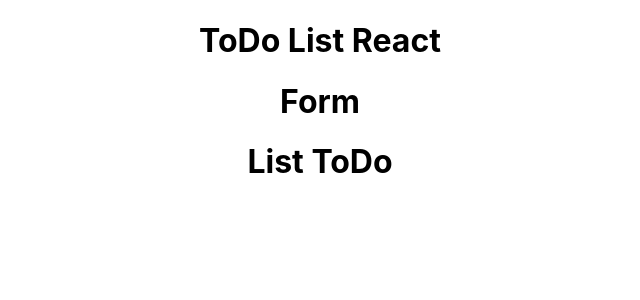
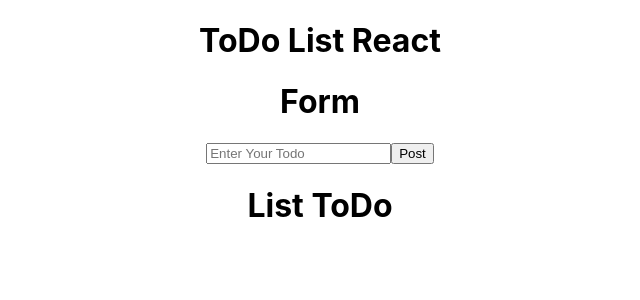
Before and after one commit to jawadalikhel/Projects, a React (Create React App) app in the folder todo-list-full-stack/: page / in a window 1280 px wide. Shown: the top 300 px of the page, without its empty margins (320-960 px from the left). Built offline with nearby package versions, Linux system fonts and the light colour scheme.

Commit message:
created the ListTodo component to display the todos

```diff
--- a/todo-list-full-stack/src/App.js
+++ b/todo-list-full-stack/src/App.js
@@ -13,6 +13,24 @@ class App extends Component {
     }
   }
 
+  addTodo = (todo) =>{
+    todo.id = Math.random();
+    const newTodo = [...this.state.todoArr, todo];
+    this.setState({
+      todoArr: newTodo
+    })
+    console.log(this.state, 'this is todo')
+  }
+
+  deleteTodo = (id) =>{
+    console.log(id, 'this is the DELETE id')
+    const removeTodo = this.state.todoArr.filter(todo =>{
+      return todo.id !== id
+    });
+    this.setState({
+      todoArr: removeTodo,
+    })
+  }
 
   render() {
     console.log(this.state, 'THIS IS THE STATE')
@@ -22,7 +40,7 @@ class App extends Component {
 
         <Form addTodo={this.addTodo}/>
 
-        <ListTodos />
+        <ListTodos showTodo={this.state.todoArr} DeleteTodo={this.deleteTodo}/>
       </div>
     );
   }
--- a/todo-list-full-stack/src/Form/index.js
+++ b/todo-list-full-stack/src/Form/index.js
@@ -1,10 +1,30 @@
 import React, {Component} from 'react';
 
 class Form extends Component{
+  state = {
+    inputTodo: ''
+  }
+  handleChange = (e) =>{
+    this.setState({
+      inputTodo: e.target.value
+    })
+  }
+
+  handleSubmit = (e) =>{
+    e.preventDefault();
+    this.props.addTodo(this.state)
+    this.setState({
+      inputTodo: ''
+    })
+  }
   render(){
     return(
       <div>
         <h1>Form</h1>
+        <form onSubmit={this.handleSubmit}>
+          <input type="text" onChange={this.handleChange} value={this.state.inputTodo} placeholder="Enter Your Todo" />
+          <button>Post</button>
+        </form>
       </div>
     )
   }
--- a/todo-list-full-stack/src/ListTodos/index.js
+++ b/todo-list-full-stack/src/ListTodos/index.js
@@ -1,13 +1,23 @@
 import React, {Component} from 'react';
 
-class ListTodos extends Component{
-  render(){
+const ListTodos = ({showTodo, DeleteTodo}) => {
+  const list = showTodo.length ? (
+    showTodo.map(todo =>{
+      return(
+        <div key={todo.id}>
+          <h3 onClick={() =>{DeleteTodo(todo.id)}}>{todo.inputTodo}</h3>
+        </div>
+      )
+    })
+  ): (
+    <p>You have no more todos lefts</p>
+  )
     return(
       <div>
         <h1>List ToDo</h1>
+        {list}
       </div>
     )
-  }
 }
 
 export default ListTodos;
```
Also changed, not shown: todo-list-full-stack/src/index.css (+8 -0 lines).
